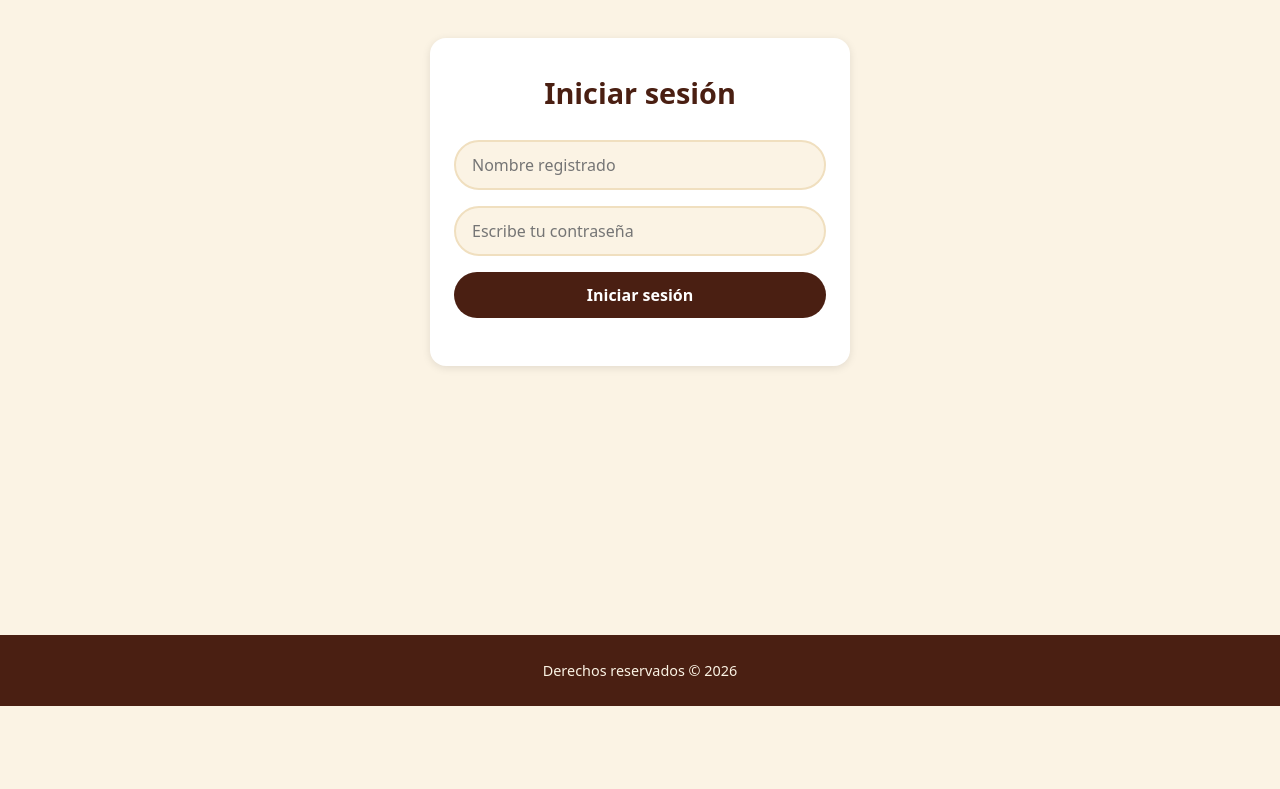
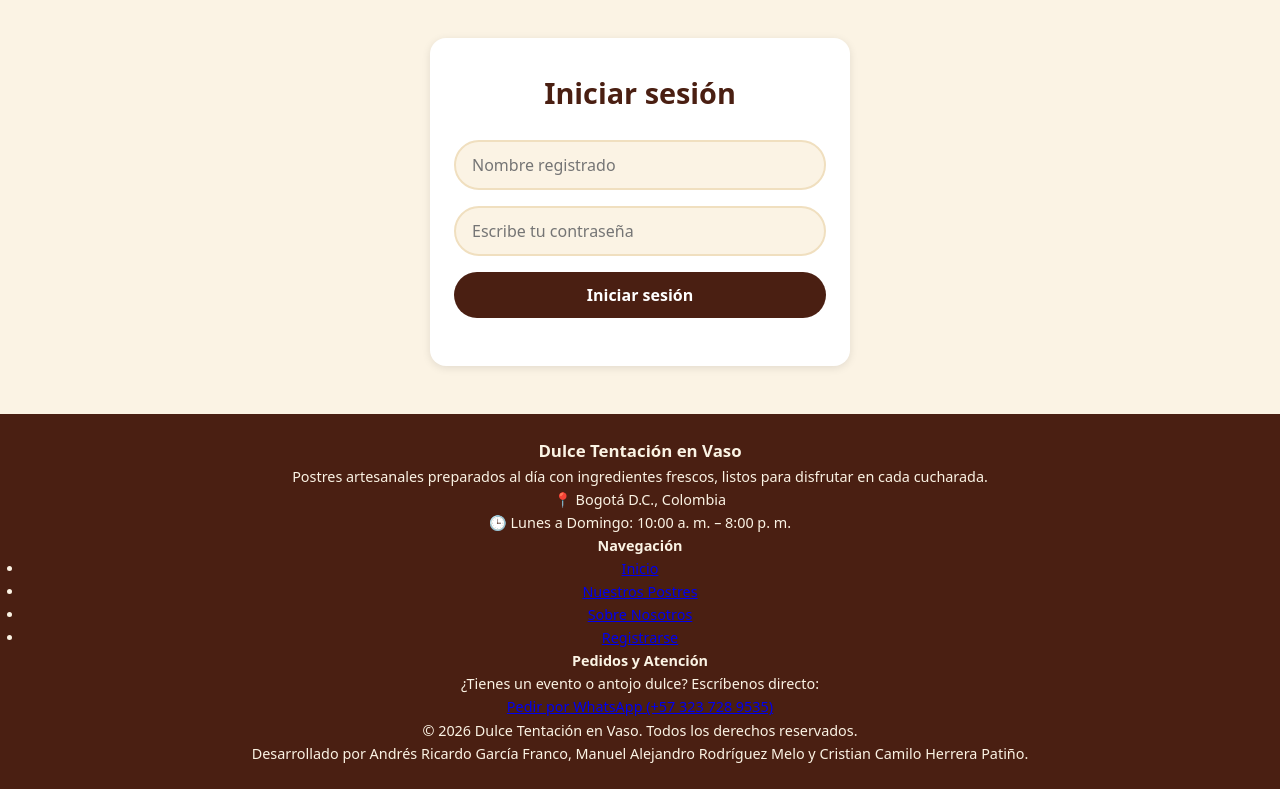
Before and after one commit to cristhianh954-alt/Proyecto_final, a plain HTML site: page login.html in a window 1280 px wide. Shown: the part 94-883 px from the top of the page. Before the commit the page ends 800 px from the top, so only its background shows below. Drawn offline with Linux system fonts and the light colour scheme.

Commit message:
Footer cambiado

```diff
--- a/login.html
+++ b/login.html
@@ -31,9 +31,39 @@
         <p id="mensaje"></p>
     </div>
 
-    <footer>
-        <p>Derechos reservados &copy; 2026</p>
-    </footer>
+<footer class="footer">
+  <div class="footer-contenido">
+    <div class="footer-columna">
+      <h3>Dulce Tentación en Vaso</h3>
+      <p>Postres artesanales preparados al día con ingredientes frescos, listos para disfrutar en cada cucharada.</p>
+      <p class="footer-dato">📍 Bogotá D.C., Colombia</p>
+      <p class="footer-dato">🕒 Lunes a Domingo: 10:00 a. m. – 8:00 p. m.</p>
+    </div>
+
+    <div class="footer-columna">
+      <h4>Navegación</h4>
+      <ul>
+        <li><a href="index.html#inicio">Inicio</a></li>
+        <li><a href="index.html#postres">Nuestros Postres</a></li>
+        <li><a href="nosotros.html">Sobre Nosotros</a></li>
+        <li><a href="formulario.html">Registrarse</a></li>
+      </ul>
+    </div>
+
+    <div class="footer-columna">
+      <h4>Pedidos y Atención</h4>
+      <p>¿Tienes un evento o antojo dulce? Escríbenos directo:</p>
+      <a href="https://wa.me/573237289535" target="_blank" rel="noopener noreferrer" class="footer-whatsapp">
+        Pedir por WhatsApp (+57 323 728 9535)
+      </a>
+    </div>
+  </div>
+
+  <div class="footer-inferior">
+    <p>&copy; 2026 Dulce Tentación en Vaso. Todos los derechos reservados.</p>
+    <p class="footer-autores">Desarrollado por Andrés Ricardo García Franco, Manuel Alejandro Rodríguez Melo y Cristian Camilo Herrera Patiño.</p>
+  </div>
+</footer>
 
 </body>
 
```
